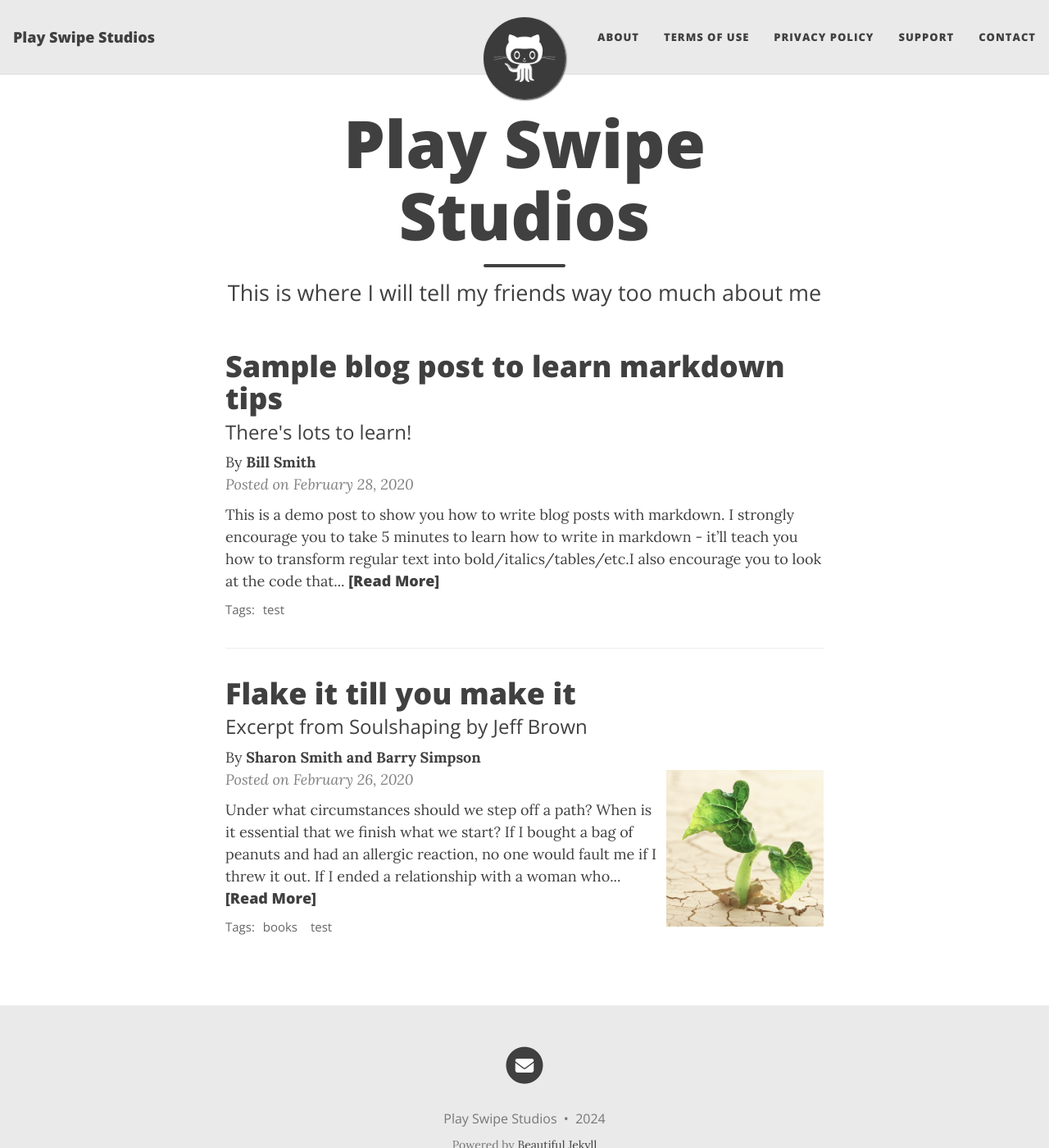
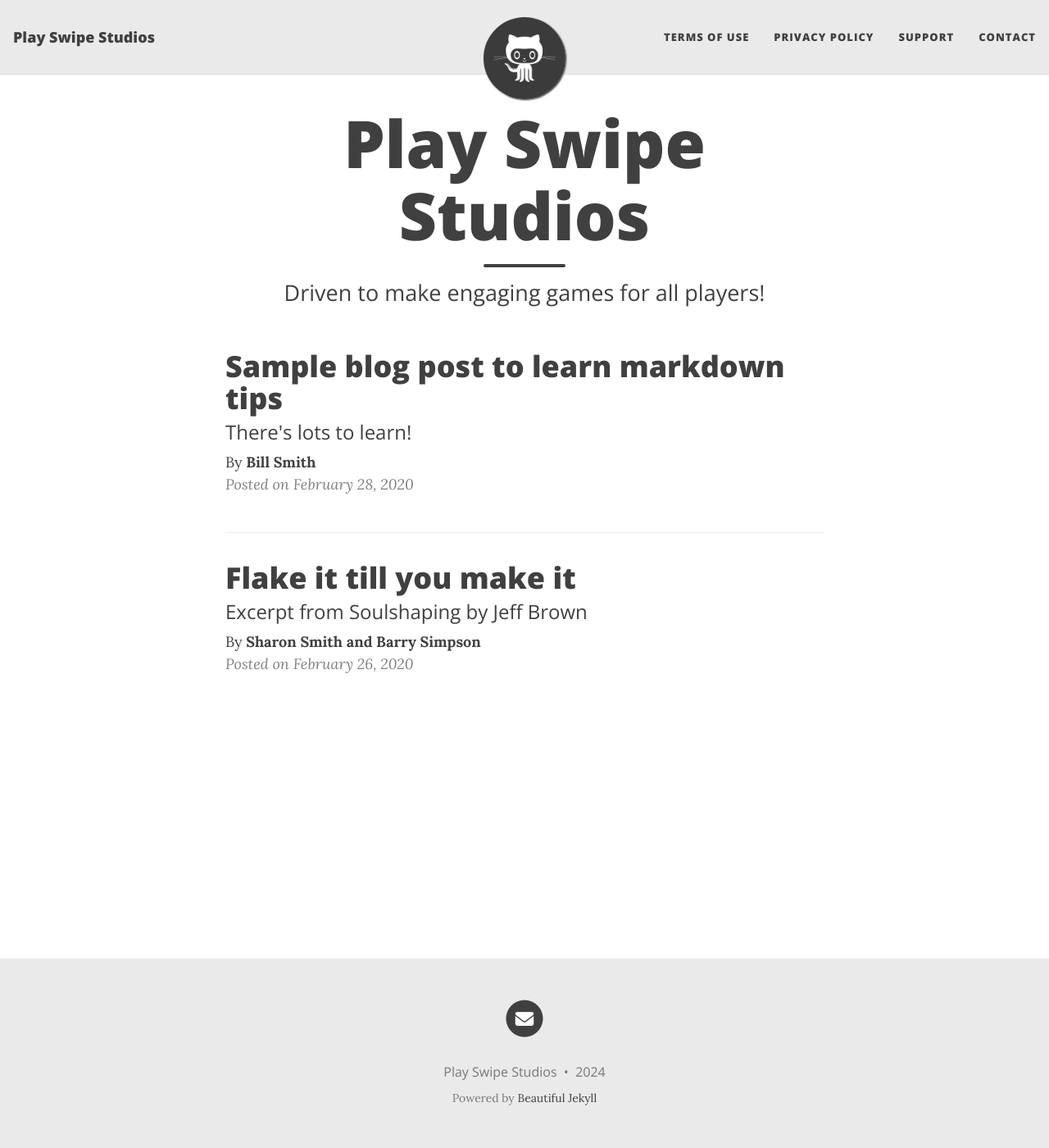
Before and after one commit to PlaySwipeStudios/PlaySwipeStudios.github.io, a Jekyll site: the page built from index.html, in a window 1280 px wide and 1400 px high. Shown: the whole window at 82% size. Built offline with Jekyll 4.4.1, drawn with Linux system fonts in a browser that asks for light colours; the list of posts is cut into pages by our own code.

Commit message:
Working on pdf embed

```diff
--- a/_config.yml
+++ b/_config.yml
@@ -20,7 +20,6 @@ author: Play Swipe Studios
 ###############################################
 
 navbar-links:
-  About: "about"
   Terms of Use: "tos"
   Privacy Policy: "privacy"
   Support: "support"
--- a/_layouts/home.html
+++ b/_layouts/home.html
@@ -62,61 +62,8 @@ layout: page
       </div>
       {% endif %}
 
-      {% unless site.feed_show_excerpt == false %}
-      {% if thumbnail != "" %}
-      <div class="post-image post-image-short">
-        <a href="{{ post.url | absolute_url }}" aria-label="Thumbnail">
-          <img src="{{ thumbnail | absolute_url }}" alt="Post thumbnail">
-        </a>
-      </div>
-      {% endif %}
-
-      <div class="post-entry">
-        {% assign excerpt_length = site.excerpt_length | default: 50 %}
-        {{ post.excerpt | strip_html | truncatewords: excerpt_length }}
-        {% assign excerpt_word_count = post.excerpt | number_of_words %}
-        {% if post.content != post.excerpt or excerpt_word_count > excerpt_length %}
-          <a href="{{ post.url | absolute_url }}" class="post-read-more">[Read&nbsp;More]</a>
-        {% endif %}
-      </div>
-      {% endunless %}
-
-      {% if site.feed_show_tags != false and post.tags.size > 0 %}
-      <div class="blog-tags">
-        <span>Tags:</span>
-        <!-- role="list" needed so that `list-style: none` in Safari doesn't remove the list semantics -->
-        <ul class="d-inline list-inline" role="list">
-          {% for tag in post.tags %}
-          <li class="list-inline-item">
-            <a href="{{ '/tags' | absolute_url }}#{{- tag -}}">{{- tag -}}</a>
-          </li>
-          {% endfor %}
-        </ul>
-      </div>
-      {% endif %}
 
     </article>
   </li>
   {% endfor %}
 </ul>
-
-{% if paginator.total_pages > 1 %}
-<ul class="pagination main-pager">
-  {% if paginator.previous_page %}
-  <li class="page-item previous">
-    <a class="page-link" href="{{ paginator.previous_page_path | absolute_url }}">
-      <i class="fas fa-arrow-left" alt="Newer Posts"></i>
-      <span class="d-none d-sm-inline-block">Newer Posts</span>
-    </a>
-  </li>
-  {% endif %}
-  {% if paginator.next_page %}
-  <li class="page-item next">
-    <a class="page-link" href="{{ paginator.next_page_path | absolute_url }}">
-      <span class="d-none d-sm-inline-block">Older Posts</span>
-      <i class="fas fa-arrow-right" alt="Older Posts"></i>
-    </a>
-  </li>
-  {% endif %}
-</ul>
-{% endif %}
--- a/about.md
+++ /dev/null
@@ -1,16 +0,0 @@
----
-layout: page
-title: About me
-subtitle: Why you'd want to go on a date with me
----
-
-My name is Inigo Montoya. I have the following qualities:
-
-- I rock a great mustache
-- I'm extremely loyal to my family
-
-What else do you need?
-
-### My story
-
-To be honest, I'm having some trouble remembering right now, so why don't you just watch [my movie](https://en.wikipedia.org/wiki/The_Princess_Bride_%28film%29) and it will answer **all** your questions.
--- a/index.html
+++ b/index.html
@@ -1,5 +1,5 @@
 ---
 layout: home
 title: Play Swipe Studios
-subtitle: This is where I will tell my friends way too much about me
+subtitle: Driven to make engaging games for all players!
 ---
```
Also changed, not shown: privacy.md (+1 -1 lines).
